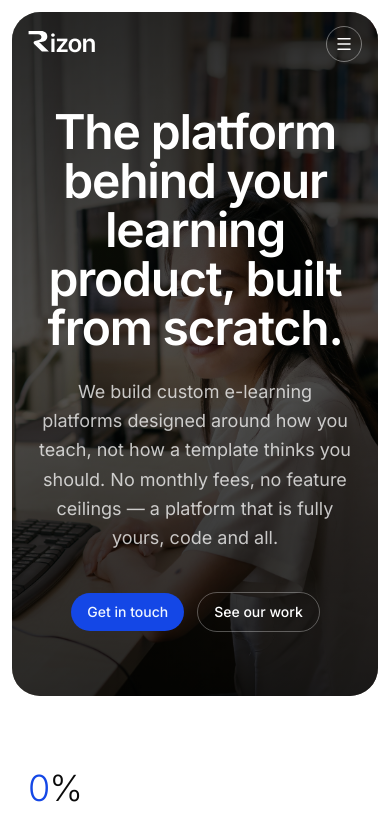
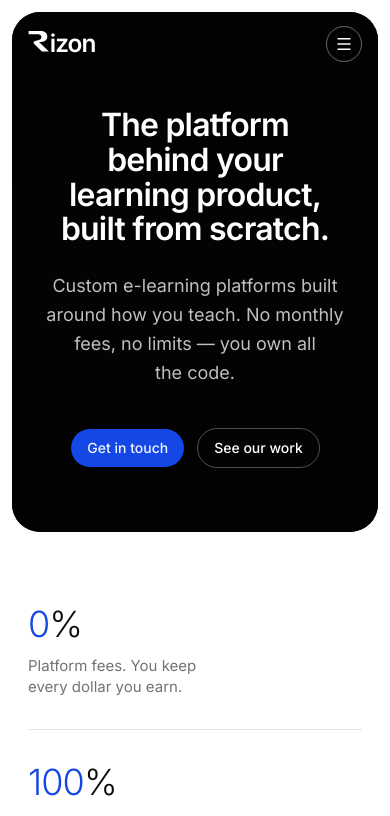
Before and after one commit to rizon-agency/rizon, a Next.js app: page / in a window 390 px wide. Shown: the top 816 px of the page. Built offline with nearby package versions, Linux system fonts and the light colour scheme.

Commit message:
style(hero): tune responsive scaling and trim copy
Step the headline size across breakpoints instead of jumping to 7xl at
tablet, add side padding and per-step max-widths so text never crowds
the card edges, drop the image on mobile in favor of a solid dark card,
and shorten the sub copy.

```diff
--- a/src/app/hero.tsx
+++ b/src/app/hero.tsx
@@ -23,7 +23,8 @@ export const Hero = () => {
   return (
     <section id="home" className="px-3 pt-3 sm:px-4 sm:pt-4 lg:px-6">
       {/* Inset, rounded hero card with full-bleed background image */}
-      <div className="relative isolate flex min-h-[580px] flex-col overflow-hidden rounded-[28px] sm:min-h-[640px] lg:min-h-[720px] lg:rounded-[36px]">
+      <div className="relative isolate flex min-h-[520px] flex-col overflow-hidden rounded-[28px] bg-neutral-950 sm:min-h-[640px] lg:min-h-[720px] lg:rounded-[36px]">
+        {/* Image only on sm+; mobile falls back to the solid dark card */}
         <Image
           src={heroImage}
           alt=""
@@ -31,7 +32,7 @@ export const Hero = () => {
           priority
           placeholder="blur"
           sizes="100vw"
-          className="-z-10 object-cover"
+          className="-z-10 hidden object-cover sm:block"
         />
         {/* Dark overlay for legibility of the white nav + copy */}
         <div aria-hidden className="absolute inset-0 -z-10 bg-black/55" />
@@ -41,10 +42,10 @@ export const Hero = () => {
         />
 
         {/* Centered hero content, cleared below the overlaid navigation */}
-        <div className="flex flex-1 flex-col items-center justify-center px-6 pt-24 pb-16 text-center sm:px-10">
+        <div className="flex flex-1 flex-col items-center justify-center px-6 pt-24 pb-16 text-center sm:px-10 lg:px-16">
           <motion.h1
             {...fade(0.25)}
-            className="max-w-4xl text-5xl font-semibold leading-[1.02] tracking-tight text-balance text-white sm:text-6xl md:text-7xl"
+            className="max-w-3xl text-[2rem] font-semibold leading-[1.08] tracking-tight text-balance text-white sm:max-w-2xl sm:text-5xl sm:leading-[1.05] md:max-w-3xl md:text-6xl lg:max-w-4xl lg:text-7xl lg:leading-[1.02]"
           >
             The platform behind your learning product, built from scratch.
           </motion.h1>
@@ -53,9 +54,8 @@ export const Hero = () => {
             {...fade(0.5)}
             className="mt-6 max-w-2xl text-lg leading-relaxed text-pretty text-white/75"
           >
-            We build custom e-learning platforms designed around how you teach,
-            not how a template thinks you should. No monthly fees, no feature
-            ceilings — a platform that is fully yours, code and all.
+            Custom e-learning platforms built around how you teach. No monthly
+            fees, no limits — you own all the code.
           </motion.p>
 
           <motion.div
```
